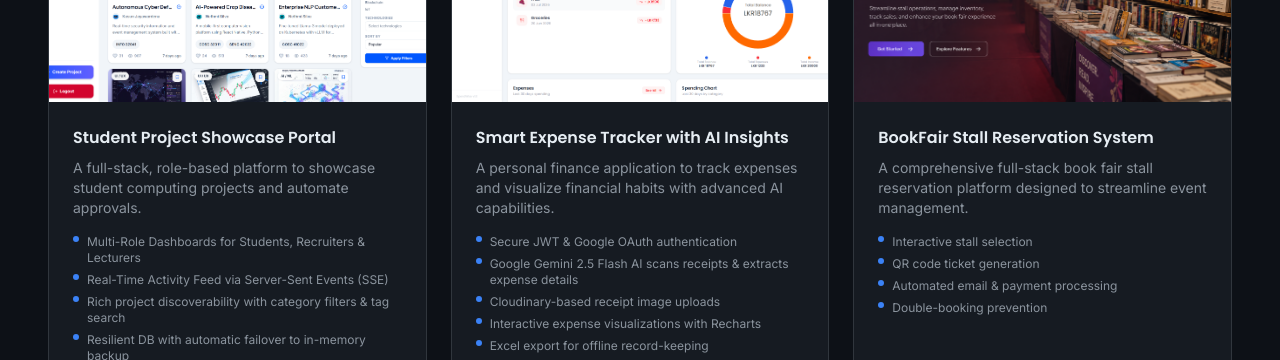
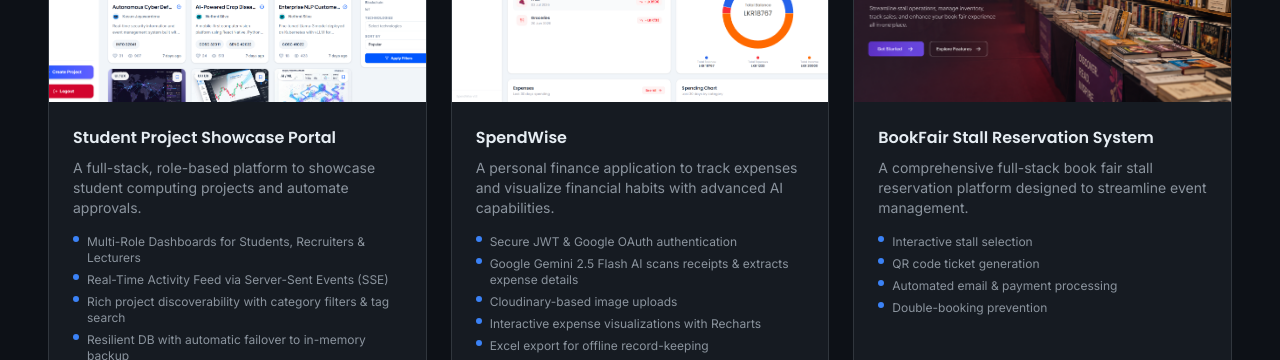
Before and after one commit to Jothini231/portfolio, a React (Vite) app: page / in a window 1280 px wide. Shown: the part 3140-3500 px from the top of the page. Built offline with nearby package versions, Linux system fonts and the light colour scheme.

Commit message:
enhance project section

```diff
--- a/src/sections/Projects.jsx
+++ b/src/sections/Projects.jsx
@@ -22,7 +22,7 @@
     demo: 'https://project-showcase-portal-nine.vercel.app/',
   },
   {
-    title: 'Smart Expense Tracker with AI Insights',
+    title: 'SpendWise',
     description: 'A personal finance application to track expenses and visualize financial habits with advanced AI capabilities.',
     type: 'Individual Project',
     imageDark: '/expense-dashboard.png',
@@ -30,7 +30,7 @@
     features: [
       'Secure JWT & Google OAuth authentication',
       'Google Gemini 2.5 Flash AI scans receipts & extracts expense details',
-      'Cloudinary-based receipt image uploads',
+      'Cloudinary-based image uploads',
       'Interactive expense visualizations with Recharts',
       'Excel export for offline record-keeping',
     ],
```
Also changed, not shown: 1 other file (tests, documents, lock files or other folders).
